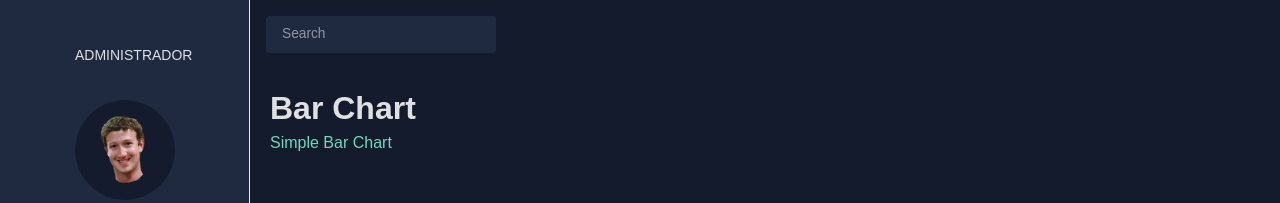
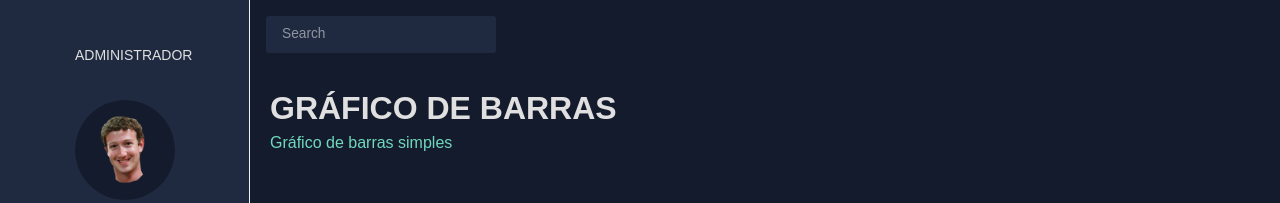
Before and after one commit to gemaquejr/react-gemaque-dashboard, a React (Create React App) app: page /bar in a window 1280 px wide. Shown: the top 203 px of the page. Built offline with nearby package versions, Linux system fonts and the light colour scheme; some icons are missing.

Commit message:
refactor: traduzir título e subtítulo da página Bar para português
Signed-off-by: Francisco Gemaque <gemaquejr@hotmail.com>

```diff
--- a/src/scenes/bar/index.jsx
+++ b/src/scenes/bar/index.jsx
@@ -5,7 +5,7 @@ import BarChart from "../../components/BarChart";
 const Bar = () => {
   return (
     <Box m="20px">
-      <Header title="Bar Chart" subtitle="Simple Bar Chart" />
+      <Header title="GRÁFICO DE BARRAS" subtitle="Gráfico de barras simples" />
       <Box height="75vh">
         <BarChart />
       </Box>
```
